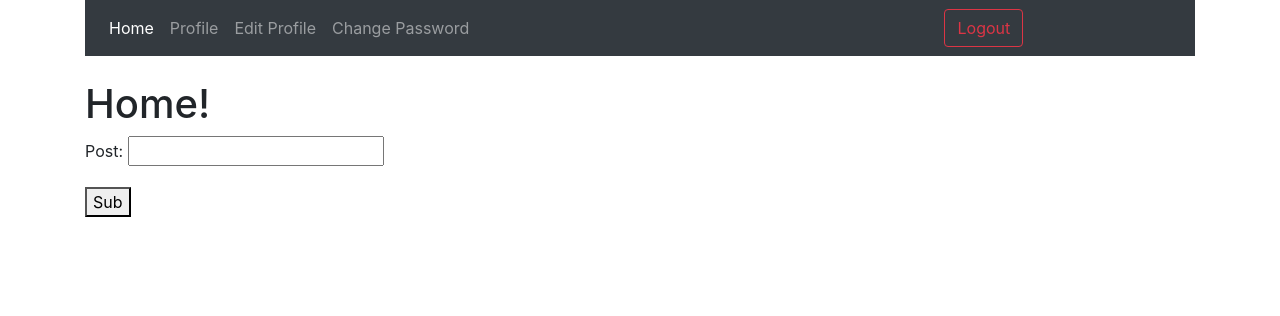
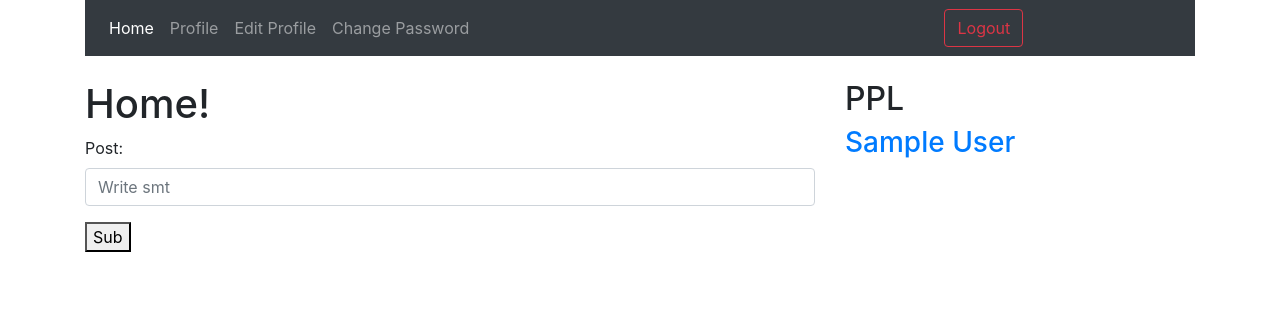
Before and after one commit to P3B3/sgn_project, a Django app: page /home/ in a window 1280 px wide. Shown: the top 316 px of the page. Run offline with Django 3.2, Linux system fonts and the light colour scheme; the visitor is signed in with stand-in values (Sample User, id 1); data comes from the database, SQL or seed files in the repository; data that the repository does not hold is empty; some libraries are stand-ins or nearby versions.

Commit message:
bootstrap:ribbon: + users list:girl::boy:

```diff
--- a/accounts/models.py
+++ b/accounts/models.py
@@ -21,7 +21,7 @@ class UserProfile(models.Model):
 
 def create_profile(sender, **kwargs):
     if kwargs['created']:
-        user_pofile = UserProfile.objects.create(user=kwargs['instance'])
+        user_pofile = UserProfile(user=kwargs['instance'])
 
 
 post_save.connect(create_profile, sender=User)
--- a/home/forms.py
+++ b/home/forms.py
@@ -3,7 +3,12 @@ from home.models import Post
 
 
 class HomeForm(forms.ModelForm):
-    post = forms.CharField(widget=forms.TextInput)
+    post = forms.CharField(widget=forms.TextInput(
+        attrs={
+            'class': 'form-control',
+            'placeholder': 'Write smt'
+        }
+    ))
 
     class Meta:
         model = Post
--- a/home/views.py
+++ b/home/views.py
@@ -1,5 +1,7 @@
 from django.views.generic import TemplateView
 from django.shortcuts import render, redirect
+from django.contrib.auth.models import User
+
 from home.forms import HomeForm
 from home.models import Post
 
@@ -10,8 +12,9 @@ class HomeView(TemplateView):
     def get(self, request):
         form = HomeForm()
         posts = Post.objects.all().order_by('-created')
+        users = User.objects.all()
 
-        args = {'form': form, 'posts': posts}
+        args = {'form': form, 'posts': posts, 'users': users}
         return render(request, self.template_name, args)
 
     def post(self, request):
--- a/templates/home/home.html
+++ b/templates/home/home.html
@@ -2,6 +2,8 @@
 
 {% block body %}
     <div class="container">
+    <div class="row">
+        <div class="col-md-8">
             <h1>Home!</h1>
             <form method="post">
                 {% csrf_token %}
@@ -14,4 +16,14 @@
                 <p>Posted by {{ post.user.get_full_name }} on {{ post.created }}</p>
             {% endfor %}
         </div>
+        <div class="col-md-4">
+            <h2>PPL</h2>
+            {% for user in users %}
+                <a href="{% url 'accounts:view_profile' %}">
+                    <h3>{{ user.first_name }} {{ user.last_name }}</h3>
+                </a>
+            {% endfor %}
+        </div>
+    </div>
+    </div>
 {% endblock %}
```
Lines whose indentation alone changed are shown as unchanged.
